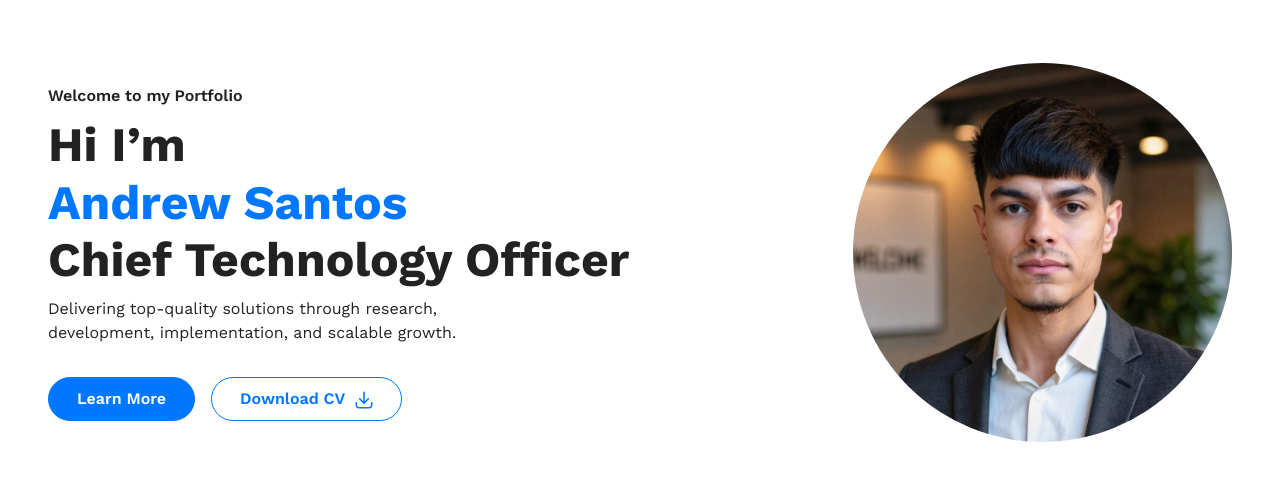
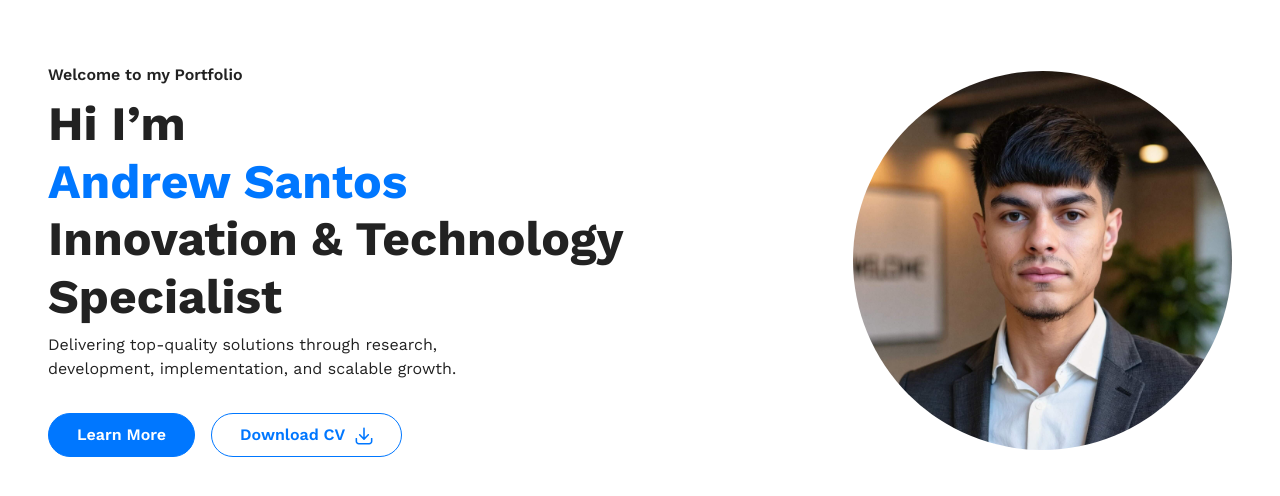
Before and after one commit to Andrewb10/webwizlab, a plain HTML site: page index.html in a window 1280 px wide. Shown: the part 96-592 px from the top of the page. Drawn offline with nearby package versions, Linux system fonts and the light colour scheme.

Commit message:
Update index.html

```diff
--- a/index.html
+++ b/index.html
@@ -1822,7 +1822,7 @@
               <h1 class="display-5 fw-bold">
                 Hi I’m <br />
                 <span class="text_skyblue">Andrew Santos</span> <br />
-                Chief Technology Officer
+                Innovation & Technology Specialist
               </h1>
               <p class="br_md_none mb-4 pb-2">
                 Delivering top-quality solutions through research, <br />
```
